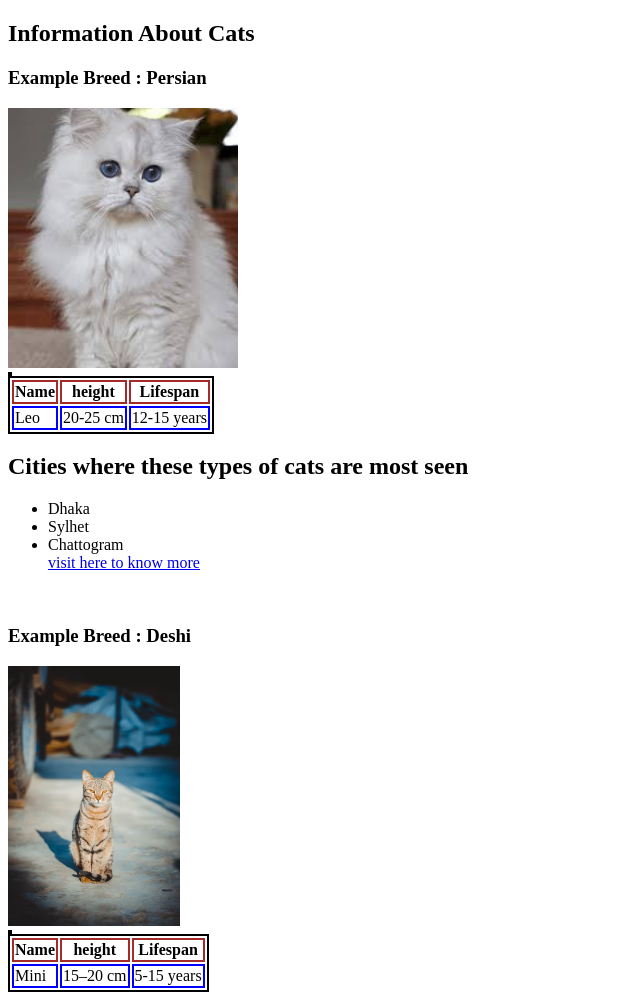
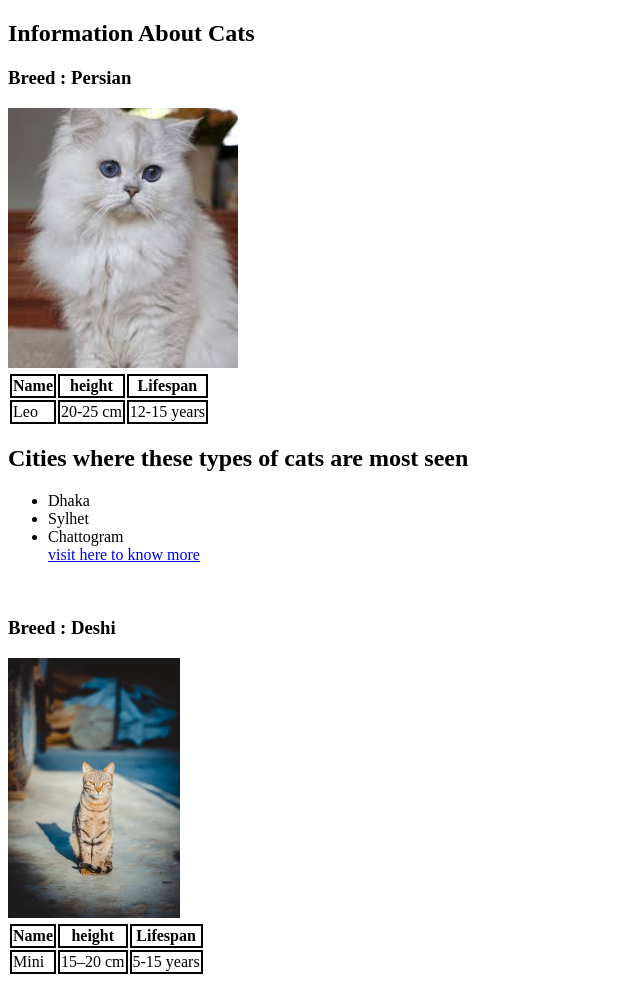
Before and after one commit to armanhasan22/Cat-info, a plain HTML site: page index.html in a window 1280 px wide. Shown: the top 992 px of the page, without its empty margins (0-640 px from the left). Drawn offline with Linux system fonts and the light colour scheme.

Commit message:
changed caption

```diff
--- a/index.html
+++ b/index.html
@@ -8,7 +8,7 @@
 </head>
 <body>
     <h2> Information About Cats</h1>
-        <caption> <h3> Example Breed : Persian </h3></caption>
+        <caption> <h3>Breed : Persian </h3></caption>
         <table>
 
         <img height="260"
@@ -40,7 +40,7 @@
         <a href="https://en.wikipedia.org/wiki/Persian_cat "> visit here to know more</a>
     </ul>
 
-        <br <caption> <h3> Example Breed : Deshi </h3></caption>
+        <br <caption> <h3>Breed : Deshi </h3></caption>
         <table>
         <img height="260"
         src="DESI CAT.avif" alt="Desi Cat">
--- a/style.css
+++ b/style.css
@@ -1,10 +1,8 @@
-table {
+
+th{
     border: 2px solid black;
-}
-th{
-    border: 2px solid brown;
 
 }
 td{
-    border: 2px solid blue;
+    border: 2px solid black;
 }
```
